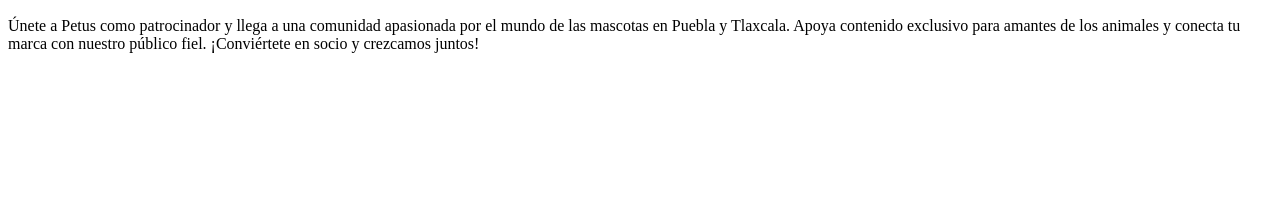
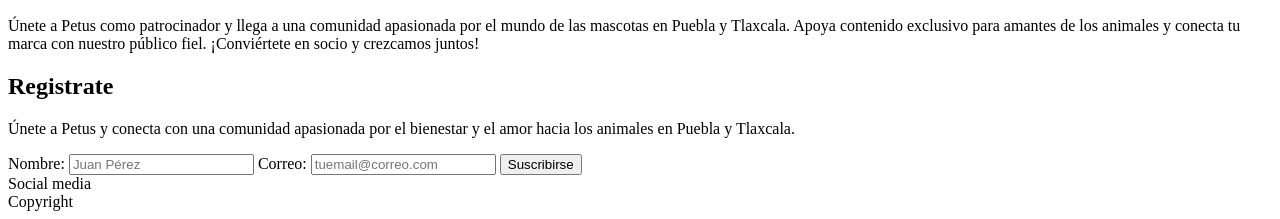
Before and after one commit to dannarugerio/Landing-Petus, a plain HTML site: page index.html in a window 1280 px wide. Shown: the part 2488-2707 px from the top of the page. Before the commit the page ends 2557 px from the top, so only its background shows below. Drawn offline with Linux system fonts and the light colour scheme.

Commit message:
Maquetamos la sección Suscribirse

```diff
--- a/index.html
+++ b/index.html
@@ -188,6 +188,28 @@
 
   </main>
 
+  <footer>
+    <section>
+      <header>
+        <h2>Registrate</h2>
+        <p>Únete a Petus y conecta con una comunidad apasionada por el bienestar y el amor hacia los animales en Puebla y Tlaxcala.</p>
+      </header>
+      <form>
+        <label for="nombre">
+            Nombre:
+          <input type="text" placeholder="Juan Pérez" id="nombre">
+        </label>
+        <label for="email">
+            Correo:
+          <input type="email" placeholder="tuemail@correo.com" id="email">
+        </label>
+        <button>Suscribirse</button>
+      </form>
+    </section>
+    <section>Social media</section>
+    <section>Copyright</section>
+  </footer>
+
 </body>
 
 </html>
```
